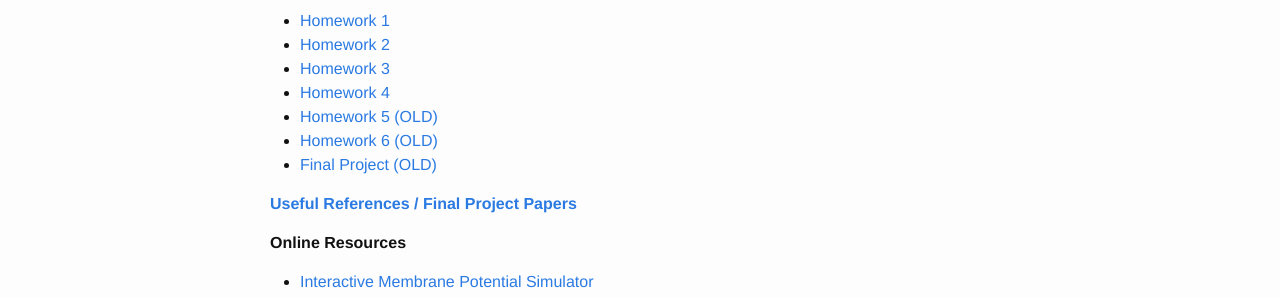
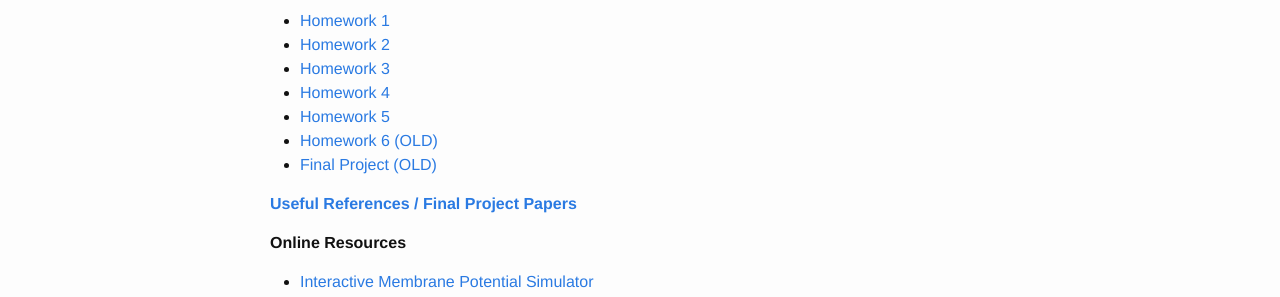
Before and after one commit to elec548/elec548.github.io, a Jekyll site: the page built from index.md, in a window 1280 px wide. Shown: the part 1000-1297 px from the top of the page. Built offline with Jekyll 4.4.1, drawn with Linux system fonts in a browser that asks for light colours.

Commit message:
Updated HW5

```diff
--- a/index.md
+++ b/index.md
@@ -64,7 +64,7 @@ analysis. This course is open to students with no prior neurobiology coursework.
   + [Homework 2](/Assignments/hw2.html)
   + [Homework 3](/Assignments/hw3.html)
   + [Homework 4](/Assignments/hw4.html)
-  + [Homework 5 (OLD)](/Assignments/hw5.html)
+  + [Homework 5](/Assignments/hw5.html)
   + [Homework 6 (OLD)](/Assignments/hw6.html)
   + [Final Project (OLD)](/Assignments/finalproject.html)
 
```
Also changed, not shown: Assignments/hw5.md (+1 -1 lines).
